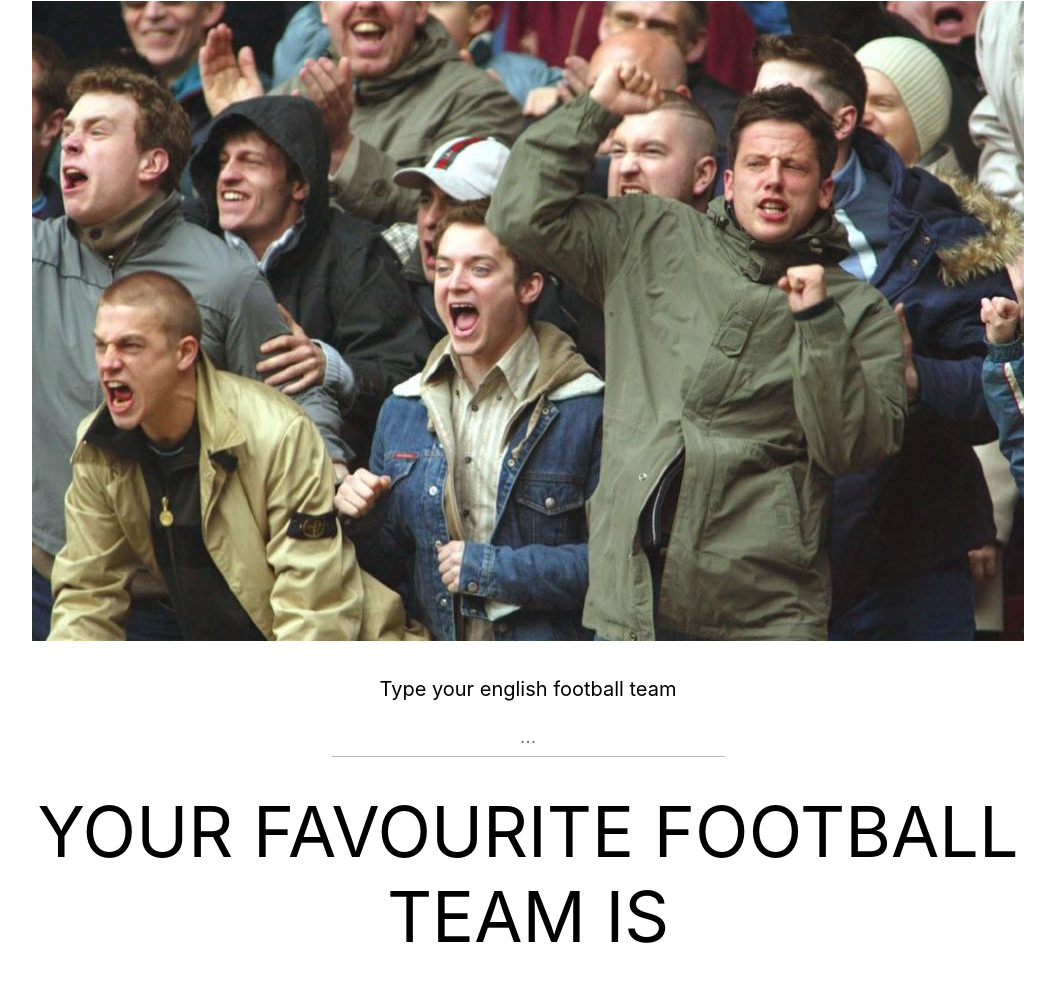
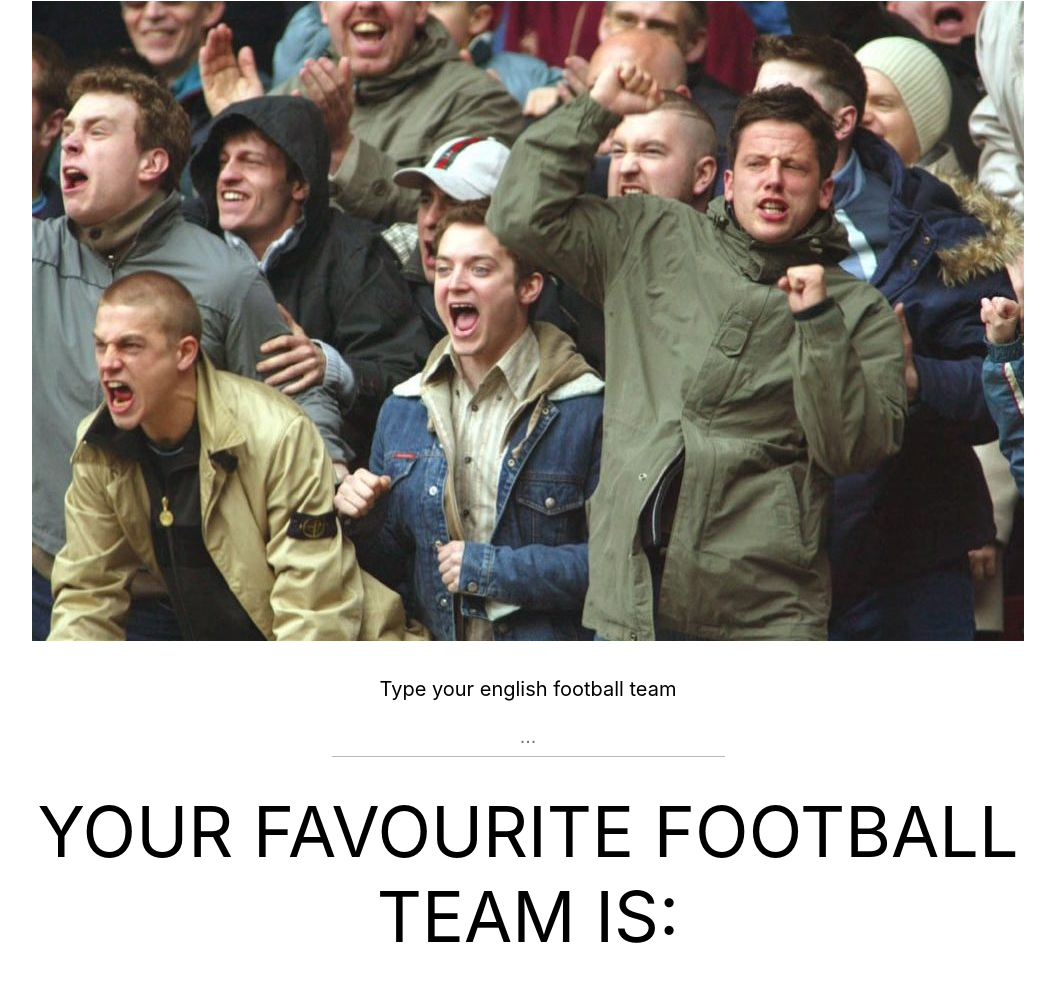
Before and after one commit to Alexxboc/vue-hello, a plain HTML site: page index.html in a window 1280 px wide. Shown: the part 171-1152 px from the top of the page, without its empty margins (112-1167 px from the left). Drawn offline with nearby package versions, Linux system fonts and the light colour scheme.

```diff
--- a/index.html
+++ b/index.html
@@ -15,7 +15,7 @@
         <div class="team_choise">
             <label>Type your english football team</label>
             <input type="text" v-model="team" placeholder="...">
-            <p>Your favourite football team is</p>
+            <p>Your favourite football team is:</p>
             <div class="team">{{team}}</div>
         </div>
         <!-- /.team_choise -->
```
